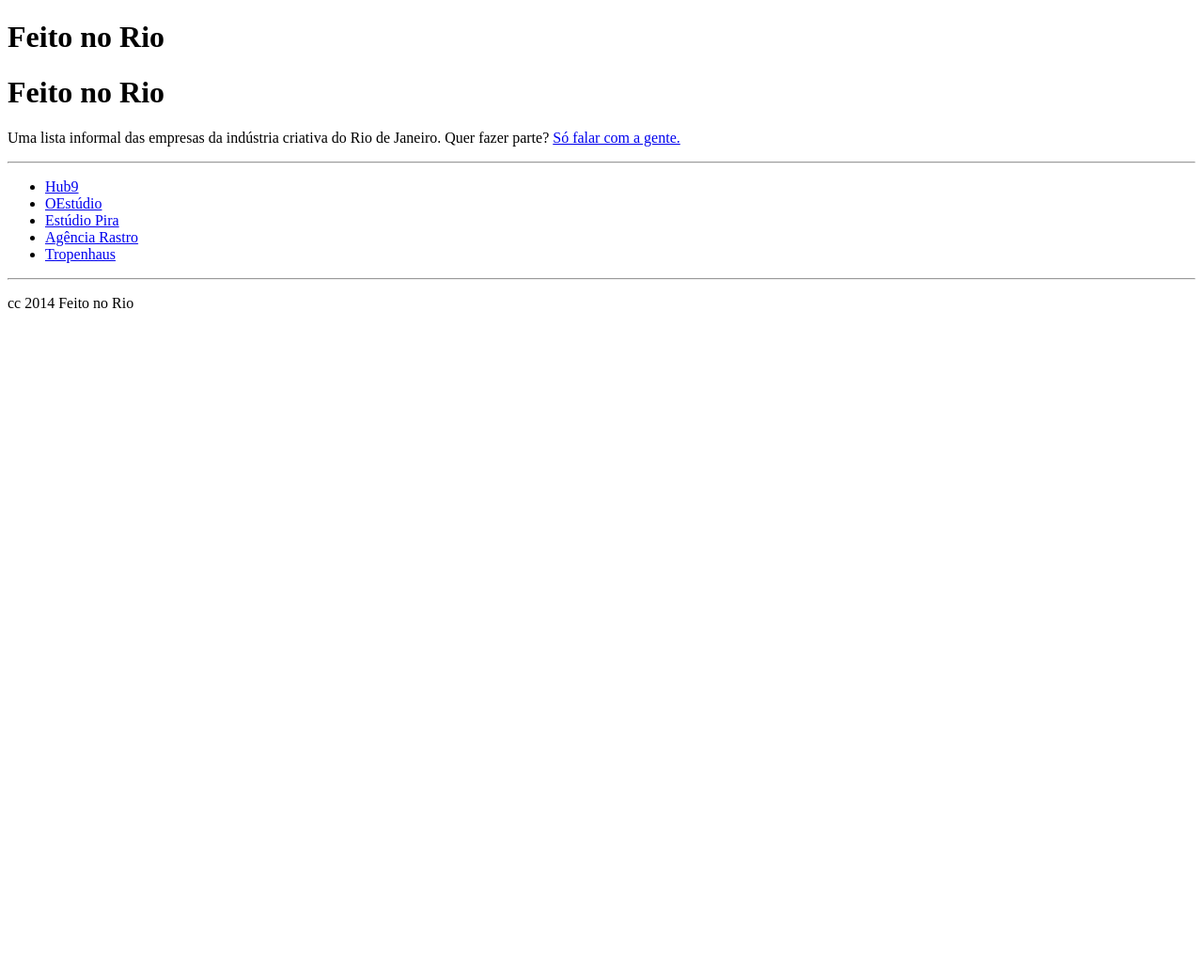
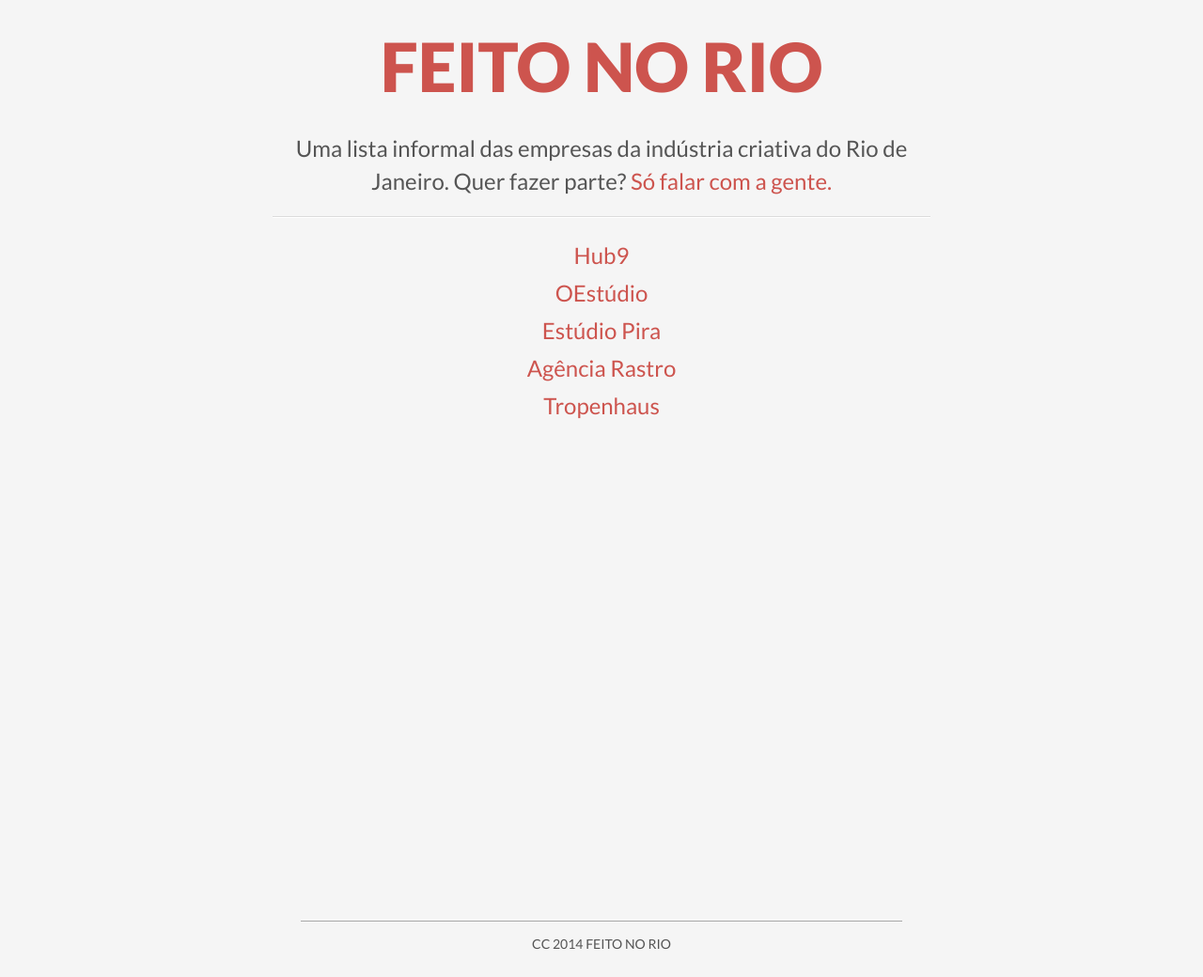
Before and after one commit to dfosco/feitonorio, a Jekyll site: the page built from index.md, in a window 1280 px wide. Shown: the whole page at 94% size. Built offline with Jekyll 4.4.1, drawn with Linux system fonts in a browser that asks for light colours; nearby versions of some CDN libraries; library files that are not in the unit come from our copies; before the commit the page ends 900 px from its top, so only the background shows below that.

Commit message:
One more try of JS and CSS asset path to correctly retrieve styles New build

```diff
--- a/_includes/themes/twitter/default.html
+++ b/_includes/themes/twitter/default.html
@@ -20,12 +20,12 @@
     <![endif]-->
 
     <!-- Le styles -->
-    <link href="{{ site.baseurl}}/bootstrap/css/bootstrap.2.2.2.min.css" rel="stylesheet">
-    <link href="{{ site.baseurl}}/css/style.css?body=1" rel="stylesheet" type="text/css" media="all">
-    <link href="{{ site.baseurl}}/css/custom.css?body=1" rel="stylesheet" type="text/css" media="all">
-    <link href="{{ site.baseurl}}/css/footer.css" rel="stylesheet" type="text/css" media="all">
+    <link href="{{ site.baseurl}}/feitonorio/assets/themes/twitter/bootstrap/css/bootstrap.2.2.2.min.css" rel="stylesheet">
+    <link href="{{ site.baseurl}}/feitonorio/assets/themes/twitter/css/style.css?body=1" rel="stylesheet" type="text/css" media="all">
+    <link href="{{ site.baseurl}}/feitonorio/assets/themes/twitter/css/custom.css?body=1" rel="stylesheet" type="text/css" media="all">
+    <link href="{{ site.baseurl}}/feitonorio/assets/themes/twitter/css/footer.css" rel="stylesheet" type="text/css" media="all">
     <!--<link href="{{ ASSET_PATH }}/feitonorio/css/type.css" rel="stylesheet" type="text/css" media="all">-->
-    <link href="{{ ASSET_PATH }}/fonts/font-awesome/css/font-awesome.min.css" rel="stylesheet">
+    <link href="{{ site.baseurl}}/feitonorio/assets/themes/twitter/fonts/font-awesome.min.css" rel="stylesheet">
     <style type="text/css"> .icon {background:none;} </style>
 
 
```
Also changed, not shown: 10 other files.
